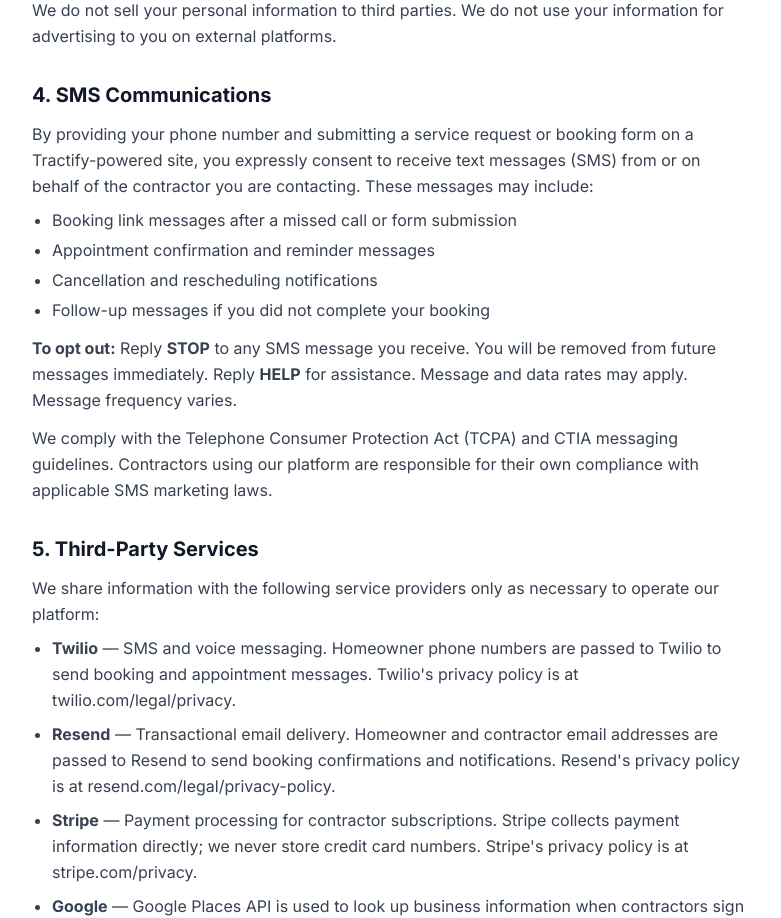
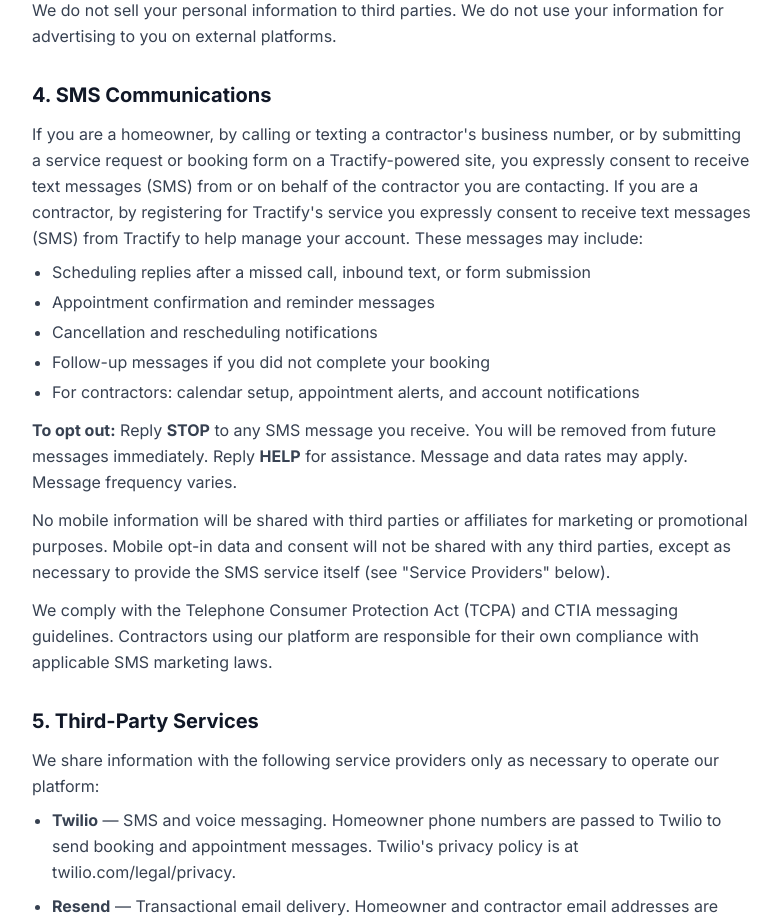
Before and after one commit to ProBookHQ-source/probook-hq, a React (Vite) app in the folder frontend/: page /privacy in a window 1280 px wide. Shown: the part 1540-2458 px from the top of the page, without its empty margins (248-1029 px from the left). Built offline with nearby package versions, Linux system fonts and the light colour scheme; no server answers.

Commit message:
Strengthen SMS consent language: explicit intake checkbox + privacy policy carrier-standard non-sharing clause

```diff
--- a/frontend/src/pages/PrivacyPolicy.jsx
+++ b/frontend/src/pages/PrivacyPolicy.jsx
@@ -88,16 +88,20 @@ export default function PrivacyPolicy() {
           <section>
             <h2 className="text-xl font-bold text-gray-900 mb-3">4. SMS Communications</h2>
             <p>
-              By providing your phone number and submitting a service request or booking form on a Tractify-powered site, you expressly consent to receive text messages (SMS) from or on behalf of the contractor you are contacting. These messages may include:
+              If you are a homeowner, by calling or texting a contractor's business number, or by submitting a service request or booking form on a Tractify-powered site, you expressly consent to receive text messages (SMS) from or on behalf of the contractor you are contacting. If you are a contractor, by registering for Tractify's service you expressly consent to receive text messages (SMS) from Tractify to help manage your account. These messages may include:
             </p>
             <ul className="list-disc pl-5 space-y-1 mt-2">
-              <li>Booking link messages after a missed call or form submission</li>
+              <li>Scheduling replies after a missed call, inbound text, or form submission</li>
               <li>Appointment confirmation and reminder messages</li>
               <li>Cancellation and rescheduling notifications</li>
               <li>Follow-up messages if you did not complete your booking</li>
+              <li>For contractors: calendar setup, appointment alerts, and account notifications</li>
             </ul>
             <p className="mt-3">
               <strong>To opt out:</strong> Reply <strong>STOP</strong> to any SMS message you receive. You will be removed from future messages immediately. Reply <strong>HELP</strong> for assistance. Message and data rates may apply. Message frequency varies.
+            </p>
+            <p className="mt-3">
+              No mobile information will be shared with third parties or affiliates for marketing or promotional purposes. Mobile opt-in data and consent will not be shared with any third parties, except as necessary to provide the SMS service itself (see "Service Providers" below).
             </p>
             <p className="mt-3">
               We comply with the Telephone Consumer Protection Act (TCPA) and CTIA messaging guidelines. Contractors using our platform are responsible for their own compliance with applicable SMS marketing laws.
```
Also changed, not shown: 1 other file (tests, documents, lock files or other folders).
